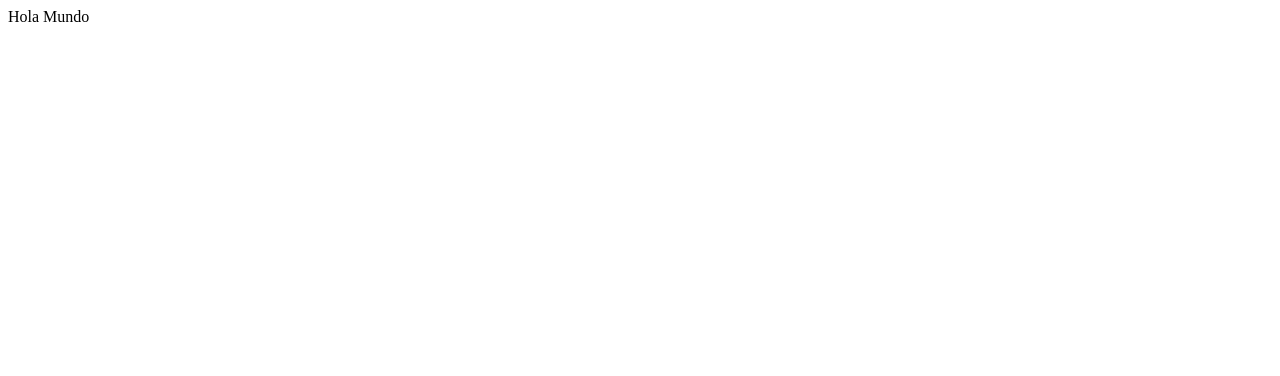
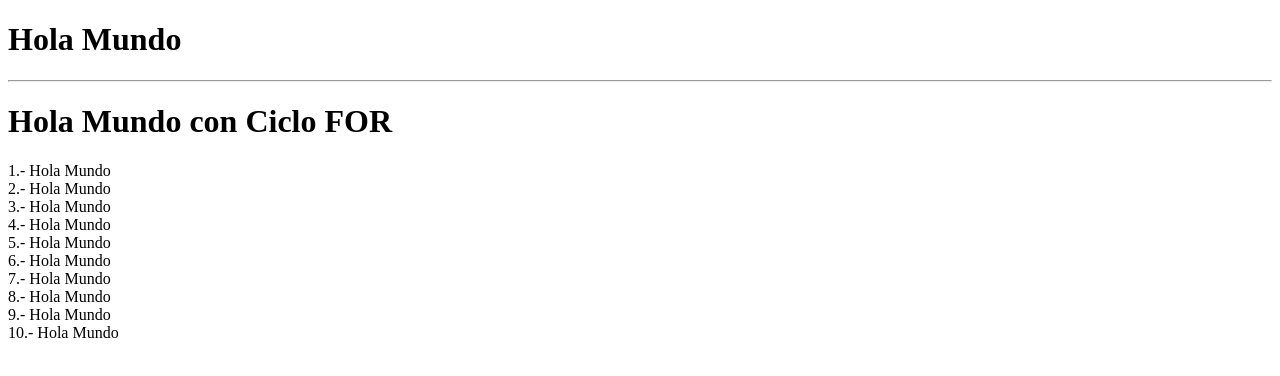
Before and after one commit to idalikg/ProgramasBasicosJS, a plain HTML site: page 01-HolaMundo/holaMundo.html in a window 1280 px wide. Drawn offline with Linux system fonts and the light colour scheme.

Commit message:
Hola mundo con ciclo for

```diff
--- a/01-HolaMundo/holaMundo.html
+++ b/01-HolaMundo/holaMundo.html
@@ -6,7 +6,12 @@
 	</head>
 	<body>
 		<script>
-			document.write("Hola Mundo");
+			document.write("<h1>Hola Mundo</h1><hr/>");
+			document.write("<h1>Hola Mundo con Ciclo FOR</h1>");
+			for(i=1;i<=10;i++)
+			{
+				document.write(+i+".- Hola Mundo<br/>");
+			}
 		</script>
 	</body>
 </html>
```
